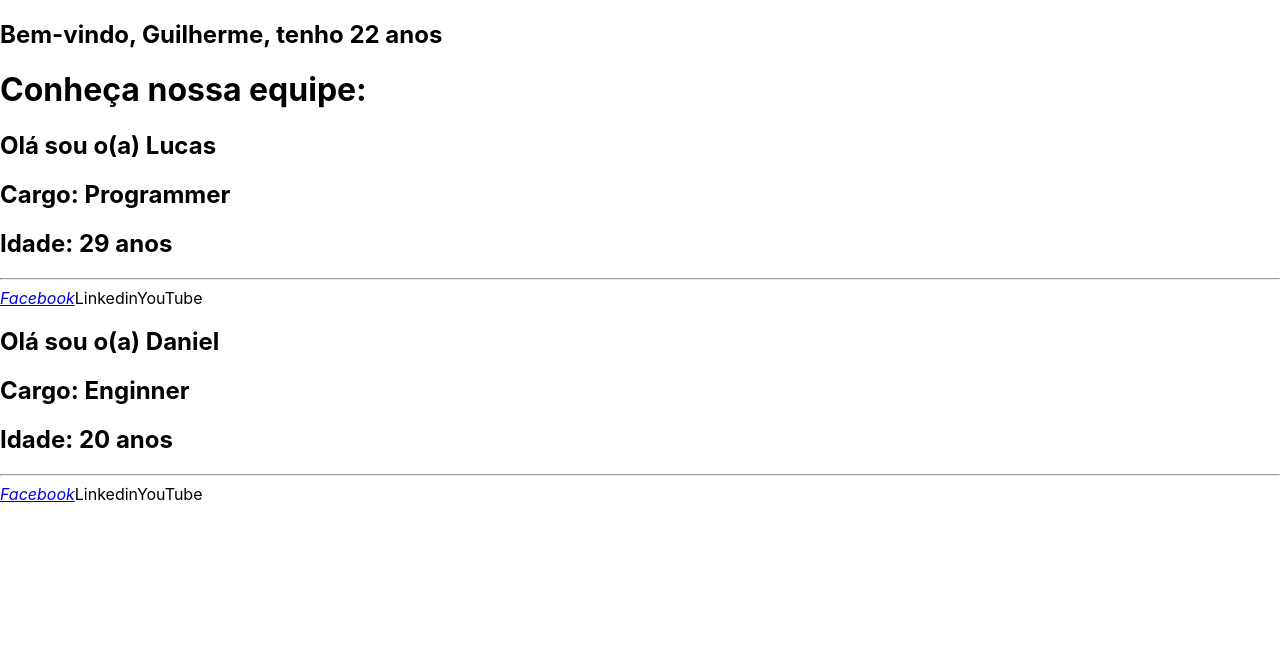
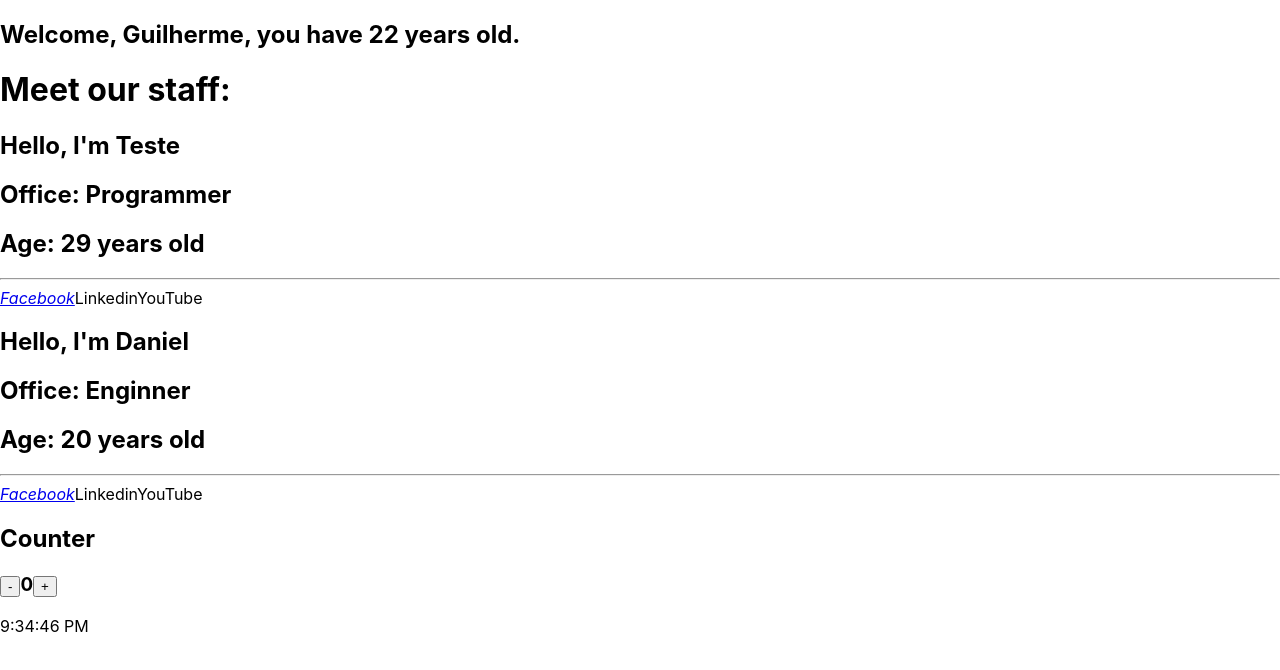
Before and after one commit to guilhermeDTNA/Fundamentos-Basicos-do-ReactJS, a React (Create React App) app: page / in a window 1280 px wide. Shown: the top 670 px of the page. Built offline with nearby package versions, Linux system fonts and the light colour scheme.

Commit message:
Working with states and components's life cycle

```diff
--- a/src/App.js
+++ b/src/App.js
@@ -1,22 +1,22 @@
 import React, {Component} from 'react';
 
-//Para constante é necessário passar as props por referência
-const Bemvindo = (props) => {
+//To constants is necessary send the props through reference
+const Welcome = (props) => {
 
 	return(
 		<div>
-		<h2>Bem-vindo, {props.nome}, tenho {props.idade} anos</h2>
+		<h2>Welcome, {props.name}, you have {props.age} years old.</h2>
 		</div>
 		);
 }
 
-//Para classes é possível acessar as props só pelo "this", não precisa de referência
-class Equipe extends Component{
+//To classes it is possible view the props just by "this", it doesn't need reference
+class Staff extends Component{
 	render(){
 		return(
 
 			<div>
-			<Sobre nome={this.props.nome} cargo={this.props.cargo} idade={this.props.idade} />
+			<About name={this.props.name} office={this.props.office} age={this.props.age} />
 
 			<Social facebook={this.props.facebook} />
 			</div>
@@ -37,13 +37,13 @@ class Social extends Component{
 	}
 }
 
-class Sobre extends Component{
+class About extends Component{
 	render(){
 		return(
 			<div>
-			<h2>Olá sou o(a) {this.props.nome} </h2>
-			<h2>Cargo: {this.props.cargo}</h2>
-			<h2>Idade: {this.props.idade}</h2>
+			<h2>Hello, I'm {this.props.name} </h2>
+			<h2>Office: {this.props.office}</h2>
+			<h2>Age: {this.props.age}</h2>
 
 			<hr/>
 			</div>
@@ -51,18 +51,78 @@ class Sobre extends Component{
 	}
 }
 
-function App(){
+class App extends Component{
+
+	constructor(props){
+		super(props);
+		this.state={
+			name: 'Teste',
+			counter: 0,
+			time: '00:00:00'
+		}
+
+		this.increase = this.increase.bind(this);
+		this.decrease = this.decrease.bind(this);
+	}
+
+//this function is executed only one time
+	componentDidMount(){
+		setInterval(()=>{
+			this.setState({time: new Date().toLocaleTimeString() })
+		});
+	}
+
+	//This function is called always that a state is updated
+	componentDidUpdate(){
+		//console.log('Some state was updated');
+	}
+
+
+	increase(){
+		let state = this.state;
+		state.counter++;
+		this.setState(state);
+	}
+
+	decrease(){
+		let state = this.state;
+
+		if(state.counter === 0){
+			alert("Unfortunately the counter assumed zero value, then it's impossible to continue");
+			return;
+		}
+
+		state.counter--;
+		this.setState(state);
+	}
+
+	render(){
 		return (
 			<div>
-		<Bemvindo nome="Guilherme" idade="22" />
+			<div>
+			<Welcome name="Guilherme" age="22" />
 
-		<h1>Conheça nossa equipe: </h1>
-		<Equipe nome="Lucas" cargo="Programmer" idade="29 anos" facebook="https://www.facebook.com/guilherme.rochaleite.9" />
-		<Equipe nome="Daniel" cargo="Enginner" idade="20 anos" facebook="https://www.facebook.com/guilherme.rochaleite.9"/>
+			<h1>Meet our staff: </h1>
+			<Staff name={this.state.name} office="Programmer" age="29 years old" facebook="https://www.facebook.com/guilherme.rochaleite.9" />
+			<Staff name="Daniel" office="Enginner" age="20 years old" facebook="https://www.facebook.com/guilherme.rochaleite.9"/>
+
+			</div>
+			<div>
+			<h2>Counter</h2>
+			<h3>
+			<button onClick={this.decrease}>-</button>
+			{this.state.counter}
+			<button onClick={this.increase}>+</button>
+			</h3>
+			</div>
+
+			<div>
+				{this.state.time}
+			</div>
 
 			</div>
 			);
-}
+	}}
 
 
 	export default App;
```
Lines whose indentation alone changed are shown as unchanged.
